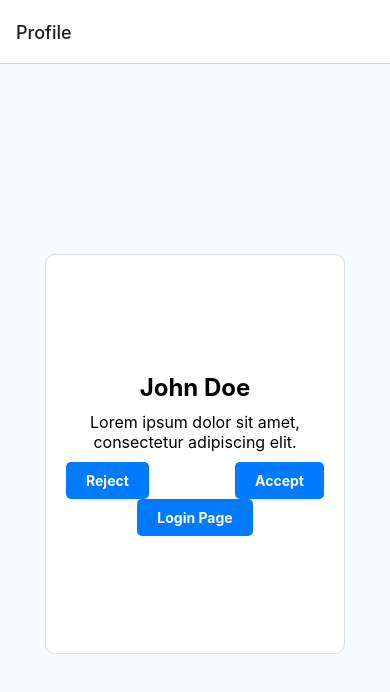
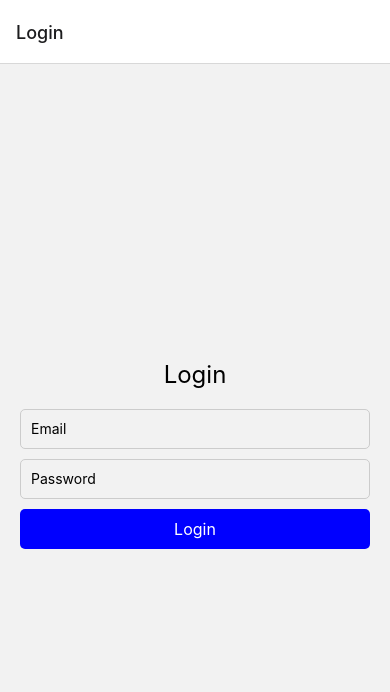
Before and after one commit to Mon-Rico/HD2024, a React Native app: screen / in a window 390 px wide. Shown: the top 692 px of the page. Built offline with nearby package versions, Linux system fonts and the light colour scheme.

Commit message:
Made it so the 1st page is the login

```diff
--- a/App.js
+++ b/App.js
@@ -83,9 +83,6 @@ function ProfileScreen({ navigation }) {
                   <Text style={styles.buttonText}>Accept</Text>
                 </TouchableOpacity>
               </View>
-              <TouchableOpacity style={styles.button} onPress={() => navigation.navigate('Login')}>
-                  <Text style={styles.buttonText}>Login Page</Text>
-              </TouchableOpacity>
             </Animated.View>
           );
         } else {
@@ -99,10 +96,10 @@ function ProfileScreen({ navigation }) {
 function App() {
   return (
     <NavigationContainer>
-      <Stack.Navigator initialRouteName="Profile">
+      <Stack.Navigator initialRouteName="Login">
+        <Stack.Screen name="Login" component={Login} />
         <Stack.Screen name="Profile" component={ProfileScreen} />
         <Stack.Screen name="Chat" component={Chat} />
-        <Stack.Screen name="Login" component={Login} />
       </Stack.Navigator>
     </NavigationContainer>
   );
```
